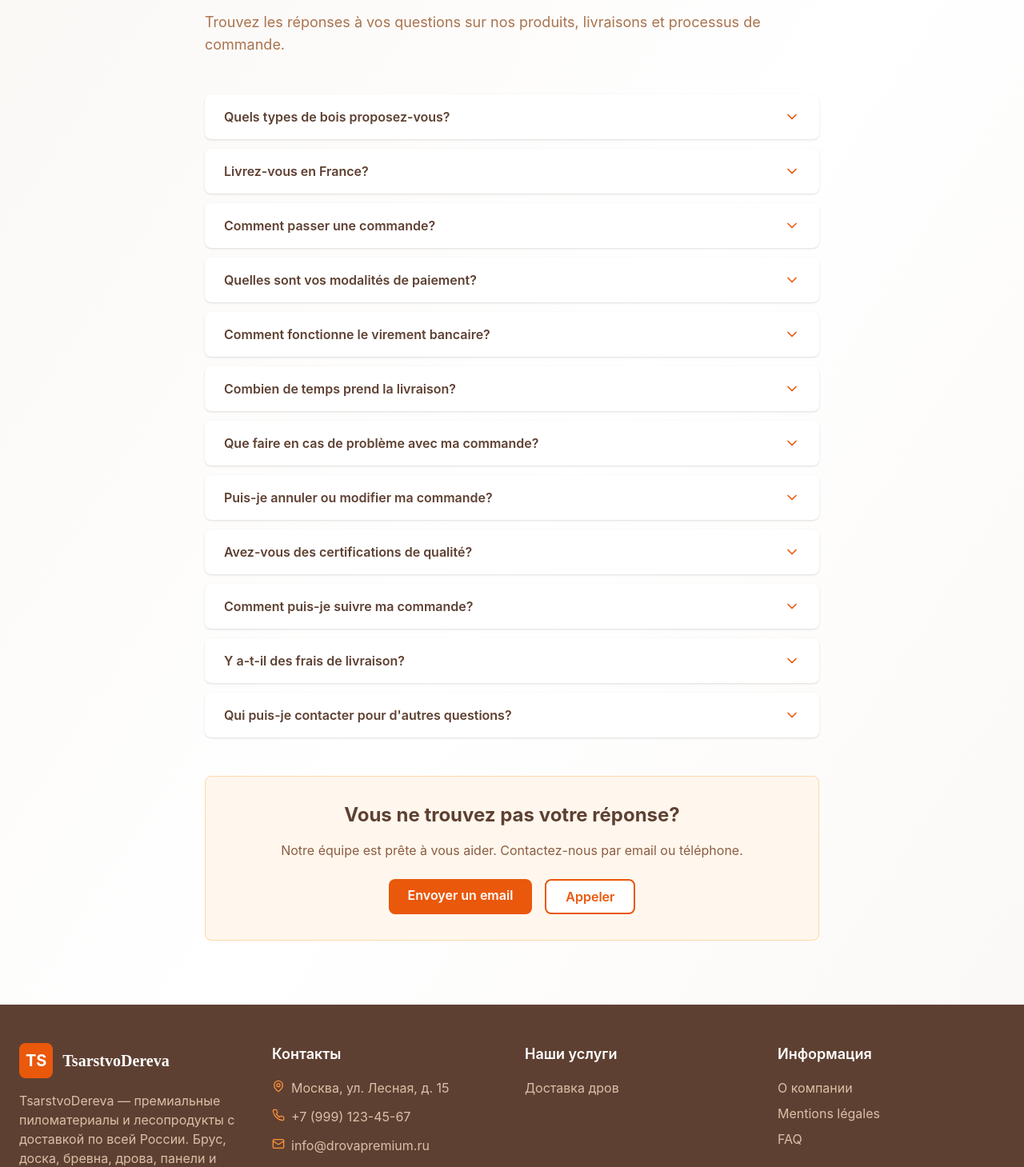
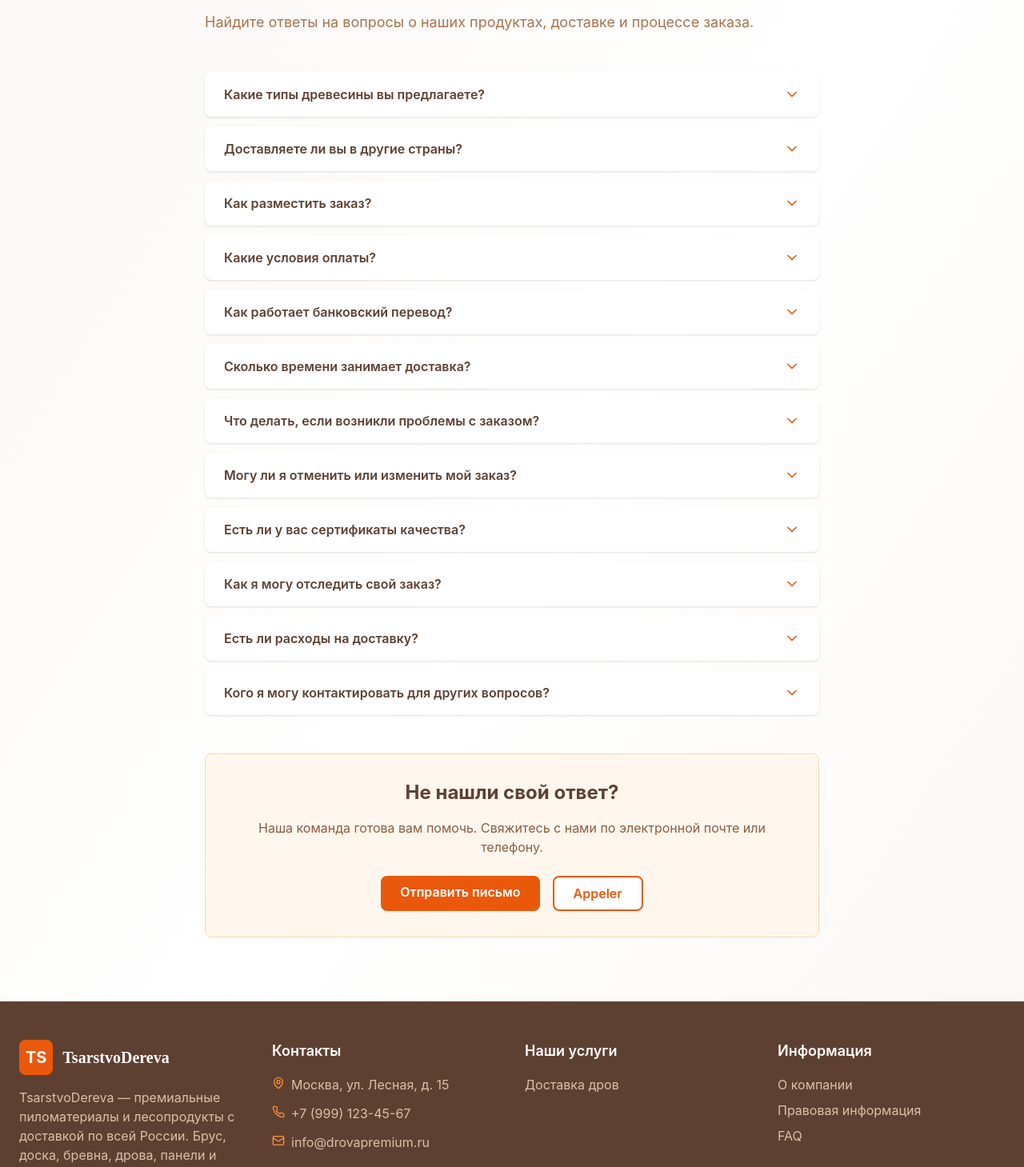
Before and after one commit to passivedrop-lab/bois, a Next.js app: page /faq in a window 1280 px wide. Shown: the part 274-1733 px from the top of the page at 80% size. Built offline with nearby package versions, Linux system fonts and the light colour scheme.

Commit message:
feat: translate FAQ, legal and footer sections to Russian

```diff
--- a/app/faq/page.tsx
+++ b/app/faq/page.tsx
@@ -8,52 +8,52 @@ export default function FAQPage() {
 
   const faqs = [
     {
-      question: "Quels types de bois proposez-vous?",
-      answer: "Nous proposons une large gamme de piolomatériaux: bois de construction, bois scié, bois de chauffage, bois sauna, bois décoratif, panneaux, bois d'extérieur et bois brut/industriel. Consultez notre catalogue complet pour voir tous les produits disponibles."
+      question: "Какие типы древесины вы предлагаете?",
+      answer: "Мы предлагаем широкий спектр пиломатериалов: строительная древесина, пиломатериалы, дрова, древесина для сауны, декоративная древесина, панели, внешняя древесина и сырая/промышленная древесина. Посетите наш полный каталог, чтобы увидеть все доступные продукты."
     },
     {
-      question: "Livrez-vous en France?",
-      answer: "Notre service de livraison couvre actuellement la Fédération de Russie. Pour les demandes de livraison internationale, veuillez nous contacter directement."
+      question: "Доставляете ли вы в другие страны?",
+      answer: "Наша служба доставки в настоящее время охватывает Российскую Федерацию. Для запросов международной доставки, пожалуйста, свяжитесь с нами напрямую."
     },
     {
-      question: "Comment passer une commande?",
-      answer: "1. Sélectionnez vos produits et ajoutez-les au panier. 2. Cliquez sur 'Passer la commande'. 3. Remplissez vos informations de livraison et personnelles. 4. Recevez les coordonnées bancaires pour le virement. 5. Effectuez le virement et téléversez le reçu. 6. Votre commande sera validée et traitée."
+      question: "Как разместить заказ?",
+      answer: "1. Выберите свои продукты и добавьте их в корзину. 2. Нажмите на \"Оформить заказ\". 3. Заполните информацию о доставке и личные данные. 4. Получите банковские реквизиты для перевода. 5. Осуществите перевод и загрузите квитанцию. 6. Ваш заказ будет проверен и обработан."
     },
     {
-      question: "Quelles sont vos modalités de paiement?",
-      answer: "Nous acceptons uniquement les virements bancaires instantanés. C'est un processus sécurisé et transparent qui vous permet de recevoir une preuve de paiement immédiatement."
+      question: "Какие условия оплаты?",
+      answer: "Мы принимаем только быстрые банковские переводы. Это безопасный и прозрачный процесс, который позволяет вам получить доказательство платежа немедленно."
     },
     {
-      question: "Comment fonctionne le virement bancaire?",
-      answer: "Après confirmation de votre panier et adresse de livraison, vous recevrez les coordonnées bancaires pour effectuer un virement instantané. Vous devez téléverser le reçu du virement sur notre plateforme pour que nous valitions et traitions votre commande."
+      question: "Как работает банковский перевод?",
+      answer: "После подтверждения вашей корзины и адреса доставки вы получите банковские реквизиты для быстрого перевода. Вам необходимо загрузить квитанцию о переводе на нашу платформу, чтобы мы могли подтвердить и обработать ваш заказ."
     },
     {
-      question: "Combien de temps prend la livraison?",
-      answer: "Les délais de livraison varient selon votre localisation et le volume de commande. Généralement, les livraisons sont effectuées dans un délai de 5 à 14 jours ouvrables. Un délai précis sera communiqué lors de la confirmation de votre commande."
+      question: "Сколько времени занимает доставка?",
+      answer: "Сроки доставки варьируются в зависимости от вашего местоположения и объема заказа. Как правило, доставка осуществляется в течение 5-14 рабочих дней. Точный срок будет сообщен при подтверждении вашего заказа."
     },
     {
-      question: "Que faire en cas de problème avec ma commande?",
-      answer: "En cas de problème ou de dommage lors de la livraison, veuillez nous contacter dans les 14 jours suivant la réception du colis avec photos à l'appui. Notre équipe analysera votre réclamation et trouvera une solution appropriée."
+      question: "Что делать, если возникли проблемы с заказом?",
+      answer: "В случае возникновения проблем или повреждений при доставке, пожалуйста, свяжитесь с нами в течение 14 дней после получения посылки с фотографиями. Наша команда рассмотрит вашу жалобу и найдет подходящее решение."
     },
     {
-      question: "Puis-je annuler ou modifier ma commande?",
-      answer: "Vous pouvez annuler votre commande avant que le paiement ne soit validé. Une fois le reçu de virement accepté et la commande en traitement, les modifications ne sont plus possibles. Pour les annulations, contactez notre service client."
+      question: "Могу ли я отменить или изменить мой заказ?",
+      answer: "Вы можете отменить заказ до подтверждения платежа. После того, как квитанция о переводе принята и заказ обрабатывается, изменения больше невозможны. Для отмены обратитесь в нашу службу поддержки."
     },
     {
-      question: "Avez-vous des certifications de qualité?",
-      answer: "Oui, tous nos produits respectent les normes GOST et ISO. TsarstvoDereva est pleinement agréée et autorisée à commercialiser l'ensemble de nos piolomatériaux. Consultez nos mentions légales pour plus de détails sur nos certifications."
+      question: "Есть ли у вас сертификаты качества?",
+      answer: "Да, все наши продукты соответствуют стандартам GOST и ISO. TsarstvoDereva полностью лицензирована и авторизована на продажу всех наших пиломатериалов. Обратитесь к нашей правовой информации для получения дополнительных сведений о сертификации."
     },
     {
-      question: "Comment puis-je suivre ma commande?",
-      answer: "Une fois votre commande validée, vous pouvez suivre son statut dans votre profil, section 'Mes Commandes'. Vous verrez l'évolution: En attente de vérification → En cours de préparation → Expédiée → Livrée."
+      question: "Как я могу отследить свой заказ?",
+      answer: "После подтверждения вашего заказа вы можете отследить его статус в своем профиле в разделе \"Мои заказы\". Вы увидите ход: Ожидание проверки → В процессе подготовки → Отправлено → Доставлено."
     },
     {
-      question: "Y a-t-il des frais de livraison?",
-      answer: "Les frais de livraison dépendent de votre localisation et du volume de la commande. Ils vous seront communiqués avant confirmation du paiement."
+      question: "Есть ли расходы на доставку?",
+      answer: "Расходы на доставку зависят от вашего местоположения и объема заказа. Они будут сообщены вам перед подтверждением платежа."
     },
     {
-      question: "Qui puis-je contacter pour d'autres questions?",
-      answer: "Notre équipe est disponible par email à info@tsarstvadereva.ru ou par téléphone au +7 (999) 123-45-67. Nous répondons généralement dans les 24 heures."
+      question: "Кого я могу контактировать для других вопросов?",
+      answer: "Наша команда доступна по электронной почте info@tsarstvadereva.ru или по телефону +7 (999) 123-45-67. Мы обычно отвечаем в течение 24 часов."
     }
   ]
 
@@ -61,9 +61,9 @@ export default function FAQPage() {
     <div className="py-12 sm:py-16 md:py-20">
       <div className="container mx-auto px-4 sm:px-6">
         <div className="max-w-3xl mx-auto">
-          <h1 className="text-4xl font-bold text-wood-900 mb-4">Questions Fréquemment Posées</h1>
+          <h1 className="text-4xl font-bold text-wood-900 mb-4">Часто задаваемые вопросы</h1>
           <p className="text-lg text-wood-600 mb-12">
-            Trouvez les réponses à vos questions sur nos produits, livraisons et processus de commande.
+            Найдите ответы на вопросы о наших продуктах, доставке и процессе заказа.
           </p>
 
           <div className="space-y-3">
@@ -93,16 +93,16 @@ export default function FAQPage() {
 
           {/* Contact CTA */}
           <div className="mt-12 bg-fire-50 rounded-lg p-8 border border-fire-200 text-center">
-            <h2 className="text-2xl font-bold text-wood-900 mb-4">Vous ne trouvez pas votre réponse?</h2>
+            <h2 className="text-2xl font-bold text-wood-900 mb-4">Не нашли свой ответ?</h2>
             <p className="text-wood-700 mb-6">
-              Notre équipe est prête à vous aider. Contactez-nous par email ou téléphone.
+              Наша команда готова вам помочь. Свяжитесь с нами по электронной почте или телефону.
             </p>
             <div className="flex flex-col sm:flex-row gap-4 justify-center">
               <a
                 href="mailto:info@tsarstvadereva.ru"
                 className="bg-fire-600 text-white px-6 py-2 rounded-lg hover:bg-fire-700 transition font-semibold"
               >
-                Envoyer un email
+                Отправить письмо
               </a>
               <a
                 href="tel:+79991234567"
--- a/app/legal/page.tsx
+++ b/app/legal/page.tsx
@@ -3,12 +3,12 @@ export default function LegalPage() {
     <div className="py-12 sm:py-16 md:py-20">
       <div className="container mx-auto px-4 sm:px-6">
         <div className="max-w-3xl mx-auto">
-          <h1 className="text-4xl font-bold text-wood-900 mb-8">Mentions Légales</h1>
+          <h1 className="text-4xl font-bold text-wood-900 mb-8">Правовая информация</h1>
 
           <div className="space-y-8 text-wood-700">
             {/* Entreprise */}
             <section className="bg-white rounded-lg shadow p-6">
-              <h2 className="text-2xl font-bold text-wood-900 mb-4">Informations sur l'entreprise</h2>
+              <h2 className="text-2xl font-bold text-wood-900 mb-4">О компании</h2>
               <p className="mb-2"><strong>Nom:</strong> TsarstvoDereva</p>
               <p className="mb-2"><strong>Adresse:</strong> Москва, ул. Лесная, д. 15</p>
               <p className="mb-2"><strong>Téléphone:</strong> +7 (999) 123-45-67</p>
@@ -17,7 +17,7 @@ export default function LegalPage() {
 
             {/* Droits de vente */}
             <section className="bg-white rounded-lg shadow p-6">
-              <h2 className="text-2xl font-bold text-wood-900 mb-4">Droits de vente et conformité légale</h2>
+              <h2 className="text-2xl font-bold text-wood-900 mb-4">Права на реализацию и юридическое соответствие</h2>
               <p className="mb-4">
                 TsarstvoDereva est pleinement agréée et autorisée à commercialiser l'ensemble des produits listés sur notre plateforme.
                 Notre entreprise possède toutes les certifications, permis et autorisations nécessaires pour la vente de bois et piolomatériaux.
@@ -32,9 +32,9 @@ export default function LegalPage() {
               </ul>
             </section>
 
-            {/* Conditions de vente */}
+            {/* Условия продажи */}
             <section className="bg-white rounded-lg shadow p-6">
-              <h2 className="text-2xl font-bold text-wood-900 mb-4">Conditions de vente</h2>
+              <h2 className="text-2xl font-bold text-wood-900 mb-4">Условия продажи</h2>
               <p className="mb-4">
                 En passant une commande sur notre plateforme, vous acceptez nos conditions de vente générales.
               </p>
@@ -49,7 +49,7 @@ export default function LegalPage() {
 
             {/* Paiement */}
             <section className="bg-white rounded-lg shadow p-6">
-              <h2 className="text-2xl font-bold text-wood-900 mb-4">Modalités de paiement</h2>
+              <h2 className="text-2xl font-bold text-wood-900 mb-4">Условия оплаты</h2>
               <p className="mb-4">
                 Nous acceptons uniquement les virements bancaires instantanés. Le processus est sécurisé et transparent :
               </p>
@@ -67,7 +67,7 @@ export default function LegalPage() {
 
             {/* Responsabilité */}
             <section className="bg-white rounded-lg shadow p-6">
-              <h2 className="text-2xl font-bold text-wood-900 mb-4">Limitation de responsabilité</h2>
+              <h2 className="text-2xl font-bold text-wood-900 mb-4">Ограничение ответственности</h2>
               <p className="mb-4">
                 TsarstvoDereva décline toute responsabilité pour:
               </p>
@@ -81,7 +81,7 @@ export default function LegalPage() {
 
             {/* Protection des données */}
             <section className="bg-white rounded-lg shadow p-6">
-              <h2 className="text-2xl font-bold text-wood-900 mb-4">Protection des données personnelles</h2>
+              <h2 className="text-2xl font-bold text-wood-900 mb-4">Защита личных данных</h2>
               <p className="mb-4">
                 Vos données personnelles sont collectées et traitées conformément à la législation applicable en matière de protection des données.
                 Nous ne partagerons jamais vos informations avec des tiers sans votre consentement explicite.
@@ -93,7 +93,7 @@ export default function LegalPage() {
 
             {/* Contact */}
             <section className="bg-fire-50 rounded-lg p-6 border border-fire-200">
-              <h2 className="text-xl font-bold text-wood-900 mb-2">Questions supplémentaires?</h2>
+              <h2 className="text-xl font-bold text-wood-900 mb-2">Дополнительные вопросы?</h2>
               <p>
                 Contactez notre service client pour toute question concernant ces mentions légales.
               </p>
--- a/components/Footer.tsx
+++ b/components/Footer.tsx
@@ -76,7 +76,7 @@ export default function Footer() {
               </li>
               <li>
                 <Link href="/legal" className="hover:text-fire-400 transition">
-                  Mentions légales
+                  Правовая информация
                 </Link>
               </li>
               <li>
```
